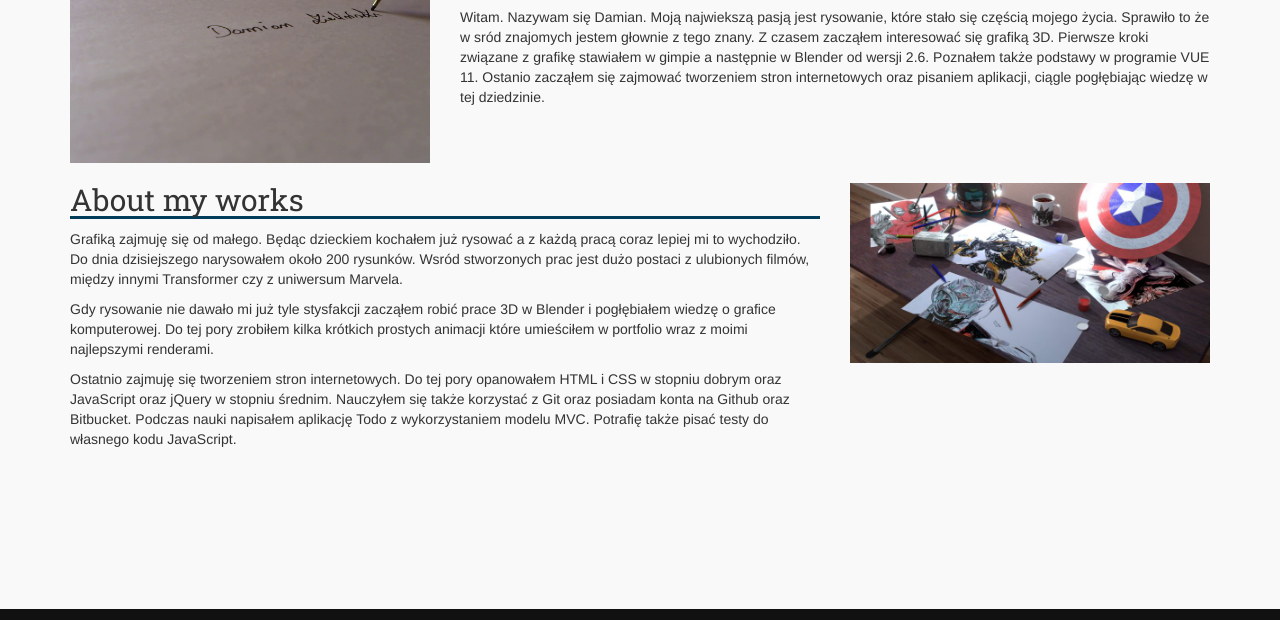
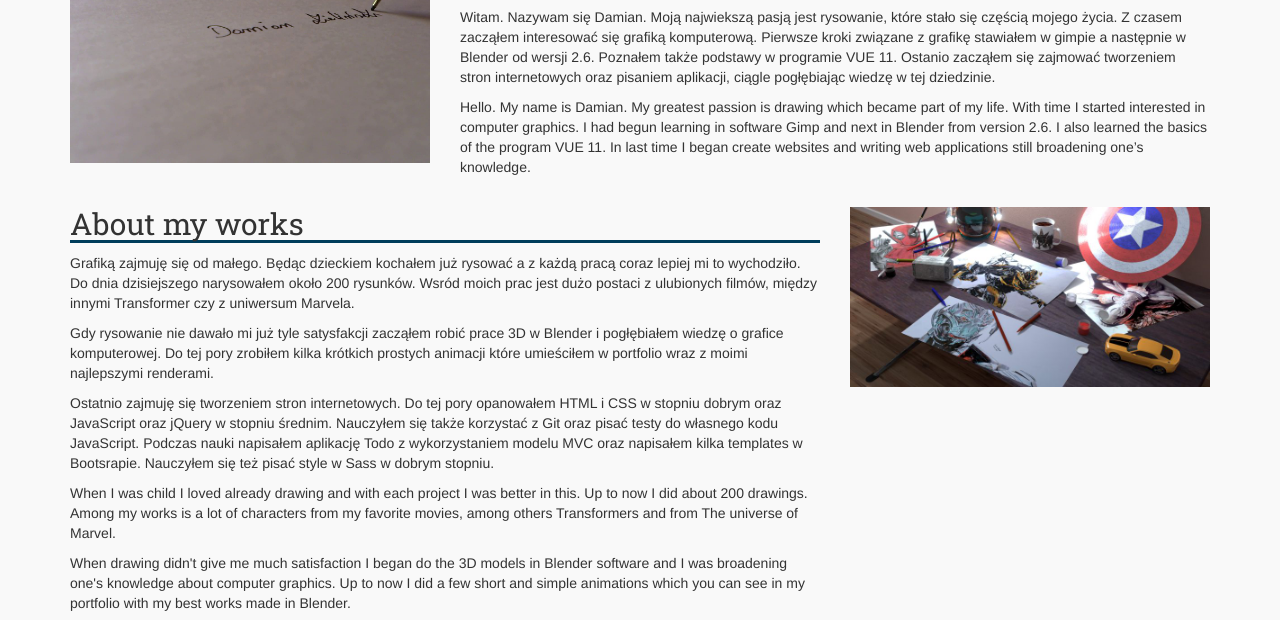
Before and after one commit to Zdamian/CV, a website: page index.html in a window 1280 px wide. Shown: the part 1065-1685 px from the top of the page. Drawn offline with nearby package versions, Linux system fonts and the light colour scheme; files that its build step writes are made by us from their sources.

Commit message:
translated description of myself

```diff
--- a/index.html
+++ b/index.html
@@ -86,15 +86,19 @@
                         </div>
                         <div class="col-lg-8">
                             <h2>About me</h2>
-                            <p>Witam. Nazywam się Damian. Moją najwiekszą pasją jest rysowanie, które stało się częścią mojego życia. Sprawiło to że w sród znajomych jestem głownie z tego znany. Z czasem zacząłem interesować się grafiką 3D. Pierwsze kroki związane z grafikę stawiałem w gimpie a następnie w Blender od wersji 2.6. Poznałem także podstawy w programie VUE 11. Ostanio zacząłem się zajmować tworzeniem stron internetowych oraz pisaniem aplikacji, ciągle pogłębiając wiedzę w tej dziedzinie.</p>
+                            <p>Witam. Nazywam się Damian. Moją najwiekszą pasją jest rysowanie, które stało się częścią mojego życia. Z czasem zacząłem interesować się grafiką komputerową. Pierwsze kroki związane z grafikę stawiałem w gimpie a następnie w Blender od wersji 2.6. Poznałem także podstawy w programie VUE 11. Ostanio zacząłem się zajmować tworzeniem stron internetowych oraz pisaniem aplikacji, ciągle pogłębiając wiedzę w tej dziedzinie.</p>
+                            <p>Hello. My name is Damian. My greatest passion is drawing which became part of my life. With time I started interested in computer graphics. I had begun learning in software Gimp and next in Blender from version 2.6. I also learned the basics of the program VUE 11. In last time I began create websites and writing web applications still broadening one’s knowledge.</p>
                         </div>
                     </div>
                     <div class="row">
                         <div class="col-lg-8">
                             <h2>About my works</h2>
-                            <p>Grafiką zajmuję się od małego. Będąc dzieckiem kochałem już rysować a z każdą pracą coraz lepiej mi to wychodziło. Do dnia dzisiejszego narysowałem około 200 rysunków. Wsród stworzonych prac jest dużo postaci z ulubionych filmów, między innymi Transformer czy z uniwersum Marvela.</p>
-                            <p>Gdy rysowanie nie dawało mi już tyle stysfakcji zacząłem robić prace 3D w Blender i pogłębiałem wiedzę o grafice komputerowej. Do tej pory zrobiłem kilka krótkich prostych animacji które umieściłem w portfolio wraz z moimi najlepszymi renderami.</p>
-                            <p>Ostatnio zajmuję się tworzeniem stron internetowych. Do tej pory opanowałem HTML i CSS w stopniu dobrym oraz JavaScript oraz jQuery w stopniu średnim. Nauczyłem się także korzystać z Git oraz posiadam konta na Github oraz Bitbucket. Podczas nauki napisałem aplikację Todo z wykorzystaniem modelu MVC. Potrafię także pisać testy do własnego kodu JavaScript.</p>
+                            <p>Grafiką zajmuję się od małego. Będąc dzieckiem kochałem już rysować a z każdą pracą coraz lepiej mi to wychodziło. Do dnia dzisiejszego narysowałem około 200 rysunków. Wsród moich prac jest dużo postaci z ulubionych filmów, między innymi Transformer czy z uniwersum Marvela.</p>
+                            <p>Gdy rysowanie nie dawało mi już tyle satysfakcji zacząłem robić prace 3D w Blender i pogłębiałem wiedzę o grafice komputerowej. Do tej pory zrobiłem kilka krótkich prostych animacji które umieściłem w portfolio wraz z moimi najlepszymi renderami.</p>
+                            <p>Ostatnio zajmuję się tworzeniem stron internetowych. Do tej pory opanowałem HTML i CSS w stopniu dobrym oraz JavaScript oraz jQuery w stopniu średnim. Nauczyłem się także korzystać z Git oraz pisać testy do własnego kodu JavaScript. Podczas nauki napisałem aplikację Todo z wykorzystaniem modelu MVC oraz napisałem kilka templates w Bootsrapie. Nauczyłem się też pisać style w Sass w dobrym stopniu.</p>
+                            <p>When I was child I loved already drawing and with each project I was better in this. Up to now I did about 200 drawings. Among my works is a lot of characters from my favorite movies, among others Transformers and from The universe of Marvel.</p>
+                            <p>When drawing didn't give me much satisfaction I began do the 3D models in Blender software and I was broadening one's knowledge about computer graphics. Up to now I did a few short and simple animations which you can see in my portfolio with my best works made in Blender.</p>
+                            <p>Recently I'm learning create websites. Up to now I master HTML and CSS in a good level, JavaScript and jQuery in a medium level. I also learned how to use Git and writing a tests in Jasmine to own code JavaScript. During my learning I wrote my first application "Todo" with using model MVC and a few templates written in Bootstrap. I also learned how write styles in SASS in a good level.</p>
                         </div>
                         <div class="col-lg-4">
                             <a class="example-image-link" href="/app/images/my_desk.jpg" data-lightbox="example-2" data-title="On my desk, my works. Drawings and 3D models in 3D.">
```
